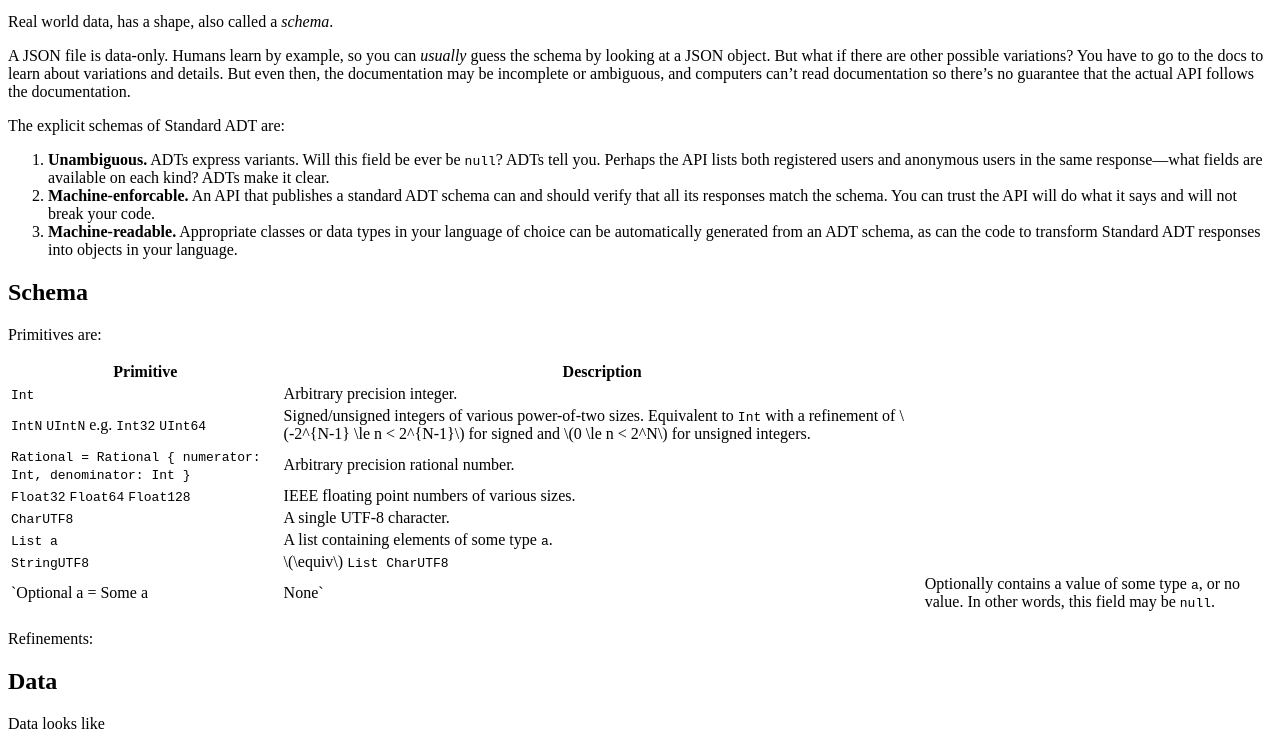
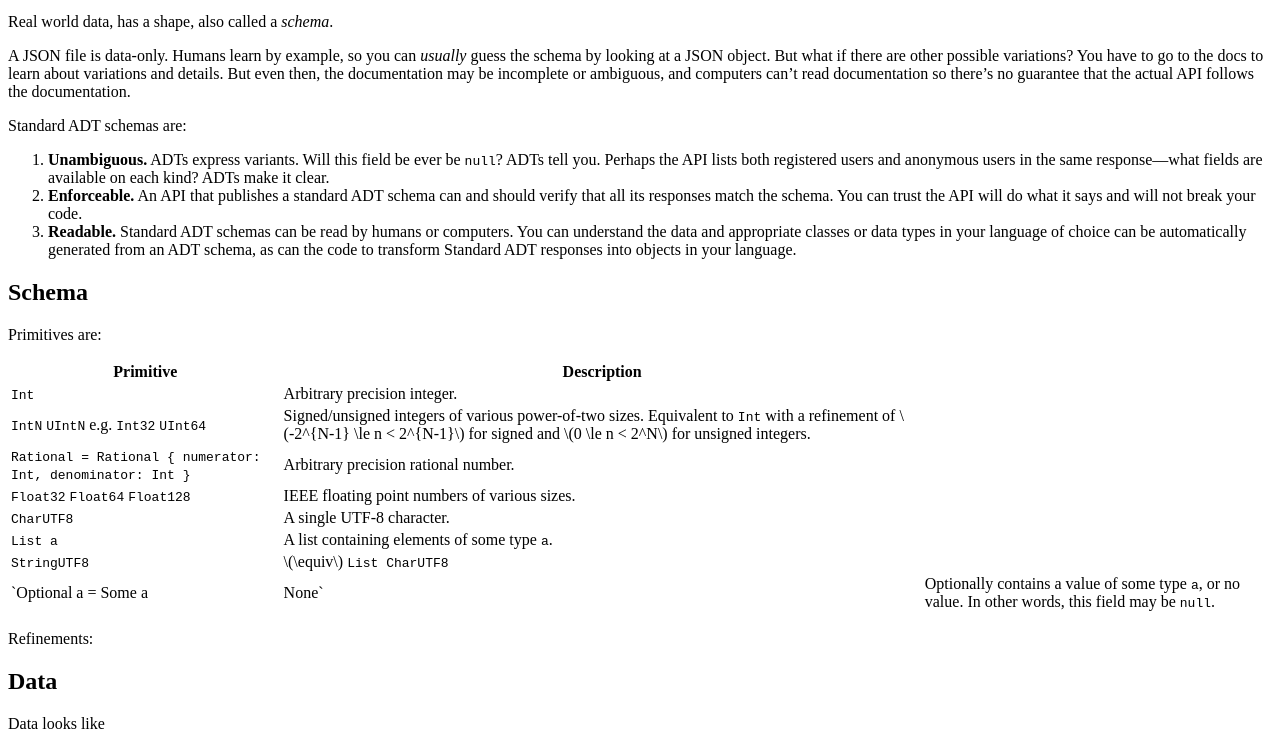
Before and after one commit to brianhempel/standardadt, a plain HTML site: page index.html in a window 1280 px wide. Shown: the part 101-850 px from the top of the page. Drawn offline with Linux system fonts and the light colour scheme.

Commit message:
Moar sell.

```diff
--- a/index.html
+++ b/index.html
@@ -14,12 +14,12 @@
 
 <p>A JSON file is data-only. Humans learn by example, so you can <em>usually</em> guess the schema by looking at a JSON object. But what if there are other possible variations? You have to go to the docs to learn about variations and details. But even then, the documentation may be incomplete or ambiguous, and computers can&#8217;t read documentation so there&#8217;s no guarantee that the actual API follows the documentation.</p>
 
-<p>The explicit schemas of Standard ADT are:</p>
+<p>Standard ADT schemas are:</p>
 
 <ol>
 <li><strong>Unambiguous.</strong> ADTs express variants. Will this field be ever be <code>null</code>? ADTs tell you. Perhaps the API lists both registered users and anonymous users in the same response—what fields are available on each kind? ADTs make it clear.</li>
-<li><strong>Machine-enforcable.</strong> An API that publishes a standard ADT schema can and should verify that all its responses match the schema. You can trust the API will do what it says and will not break your code.</li>
-<li><strong>Machine-readable.</strong> Appropriate classes or data types in your language of choice can be automatically generated from an ADT schema, as can the code to transform Standard ADT responses into objects in your language.</li>
+<li><strong>Enforceable.</strong> An API that publishes a standard ADT schema can and should verify that all its responses match the schema. You can trust the API will do what it says and will not break your code.</li>
+<li><strong>Readable.</strong> Standard ADT schemas can be read by humans or computers. You can understand the data and appropriate classes or data types in your language of choice can be automatically generated from an ADT schema, as can the code to transform Standard ADT responses into objects in your language.</li>
 </ol>
 
 <h2 id="schema">Schema</h2>
```
Also changed, not shown: 1 other file.
